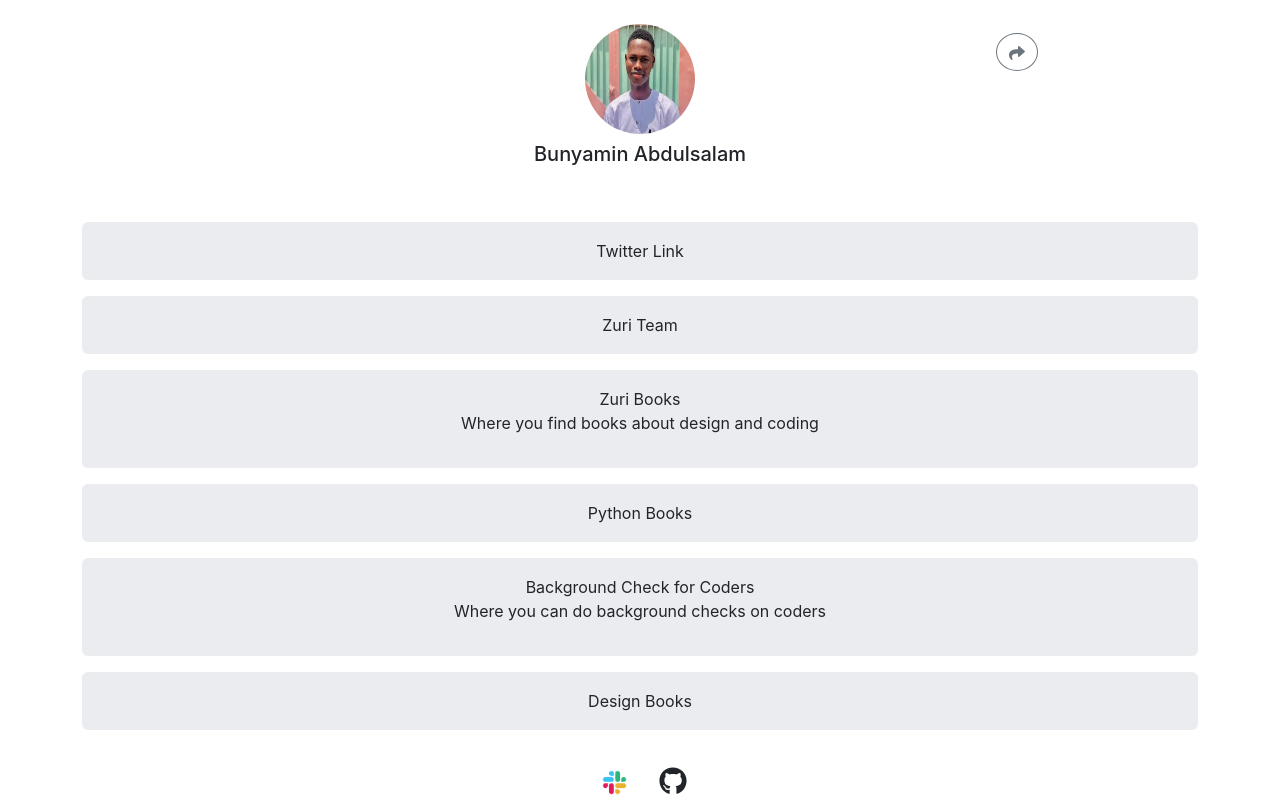
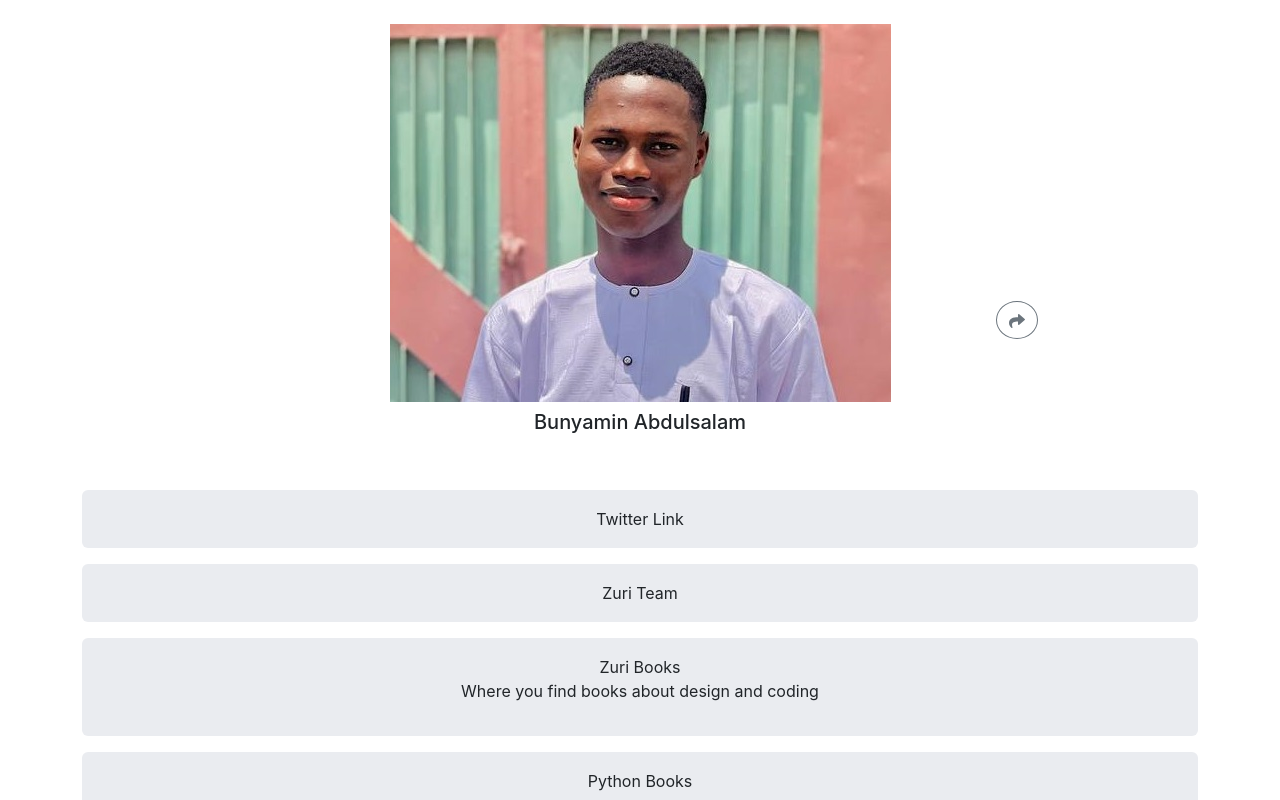
Before and after one commit to olalekan67/zuritask2, a React (Create React App) app: page / in a window 1280 px wide. Shown: the top 800 px of the page. Built offline with nearby package versions, Linux system fonts and the light colour scheme.

Commit message:
Update Profile.jsx

```diff
--- a/src/component/Profile.jsx
+++ b/src/component/Profile.jsx
@@ -7,7 +7,7 @@ function Profile({name}) {
 
   return (
     <div className='mx-auto py-4 d-flex flex-column text-center'>
-        <img src={profileImg} alt="" id='profile_img' className='text-center img-fluid  mx-auto'/>
+        <img src={profileImg} alt="" id='profile__img' className='text-center img-fluid  mx-auto'/>
         <h5 id='name' className='pt-2'>Bunyamin Abdulsalam</h5>
         <h5 id='twitter' className='d-none'>olalekan103</h5>
         <h5 className="d-none" id='slack'>{name}</h5>
```
